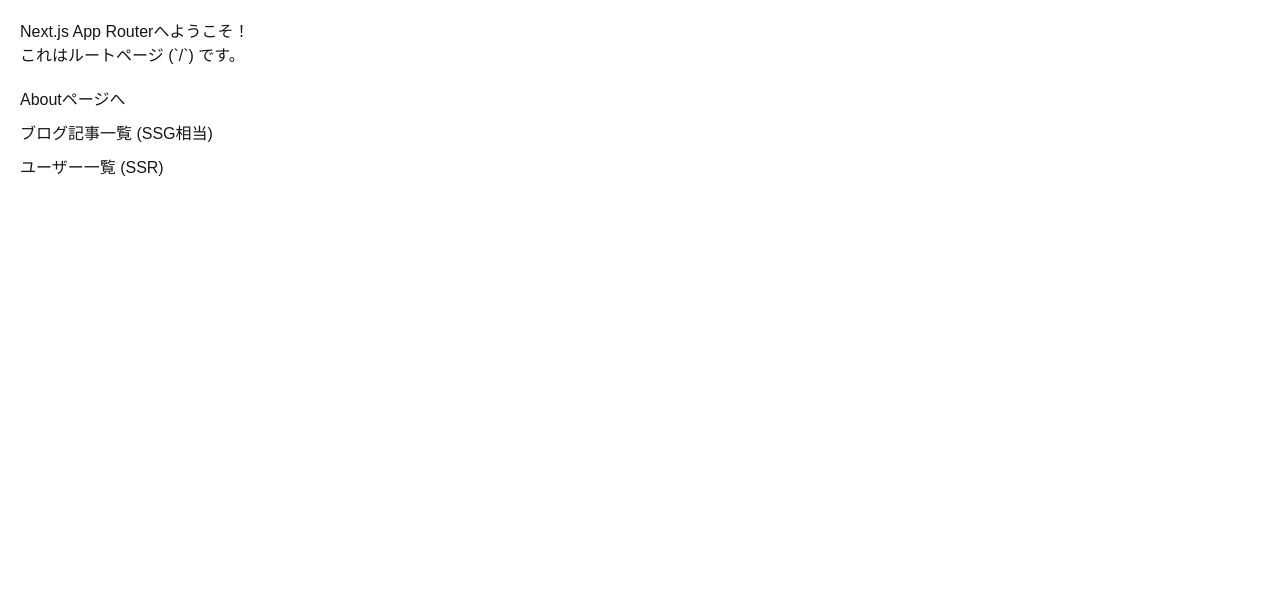
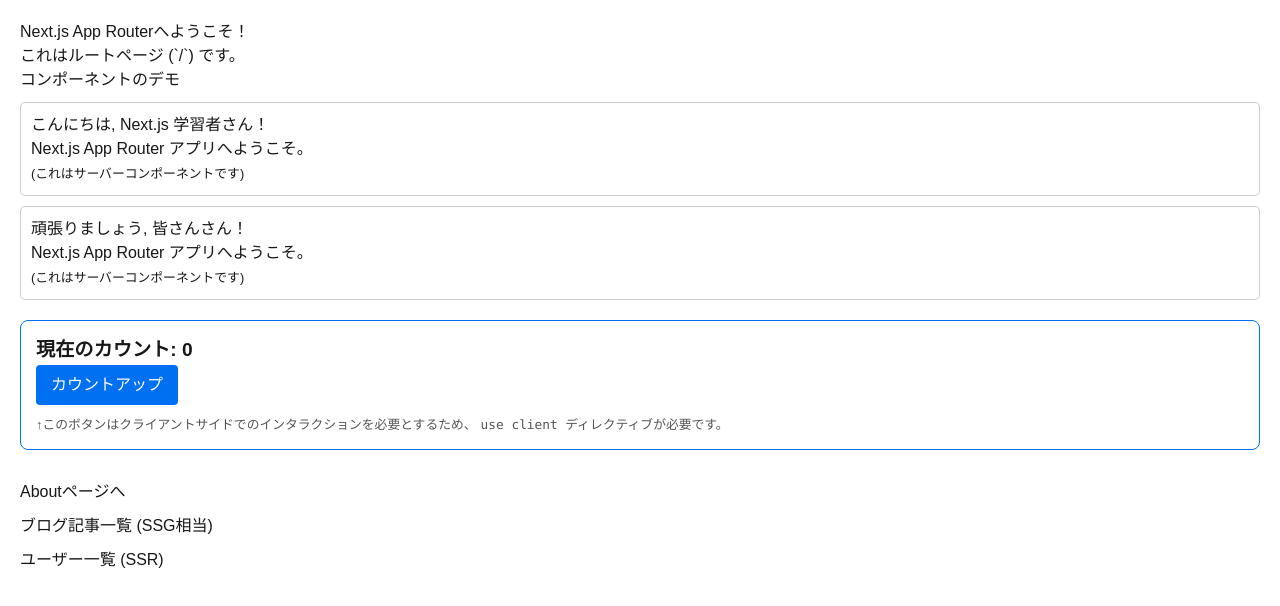
Before and after one commit to funayamateppei/practice_next_app, a Next.js app: page / in a window 1280 px wide. Shown: the top 606 px of the page. Built offline with nearby package versions, Linux system fonts and the light colour scheme.

Commit message:
feat: apply components

```diff
--- a/src/app/page.tsx
+++ b/src/app/page.tsx
@@ -1,12 +1,22 @@
 // src/app/page.tsx
 import Link from "next/link"
+import { Greeting, Counter } from "../../components"
 
 export default function HomePage() {
   return (
     <div style={{ padding: "20px", fontFamily: "sans-serif" }}>
       <h1>Next.js App Routerへようこそ！</h1>
       <p>これはルートページ (`/`) です。</p>
-      <nav style={{ marginTop: "20px" }}>
+
+      <h2>コンポーネントのデモ</h2>
+      {/* サーバーコンポーネントの利用 */}
+      <Greeting name="Next.js 学習者" />
+      <Greeting name="皆さん" message="頑張りましょう" />
+
+      {/* クライアントコンポーネントの利用 */}
+      <Counter />
+
+      <nav style={{ marginTop: "30px" }}>
         <ul style={{ listStyle: "none", padding: 0 }}>
           <li style={{ marginBottom: "10px" }}>
             <Link href="/about">Aboutページへ</Link>
```
